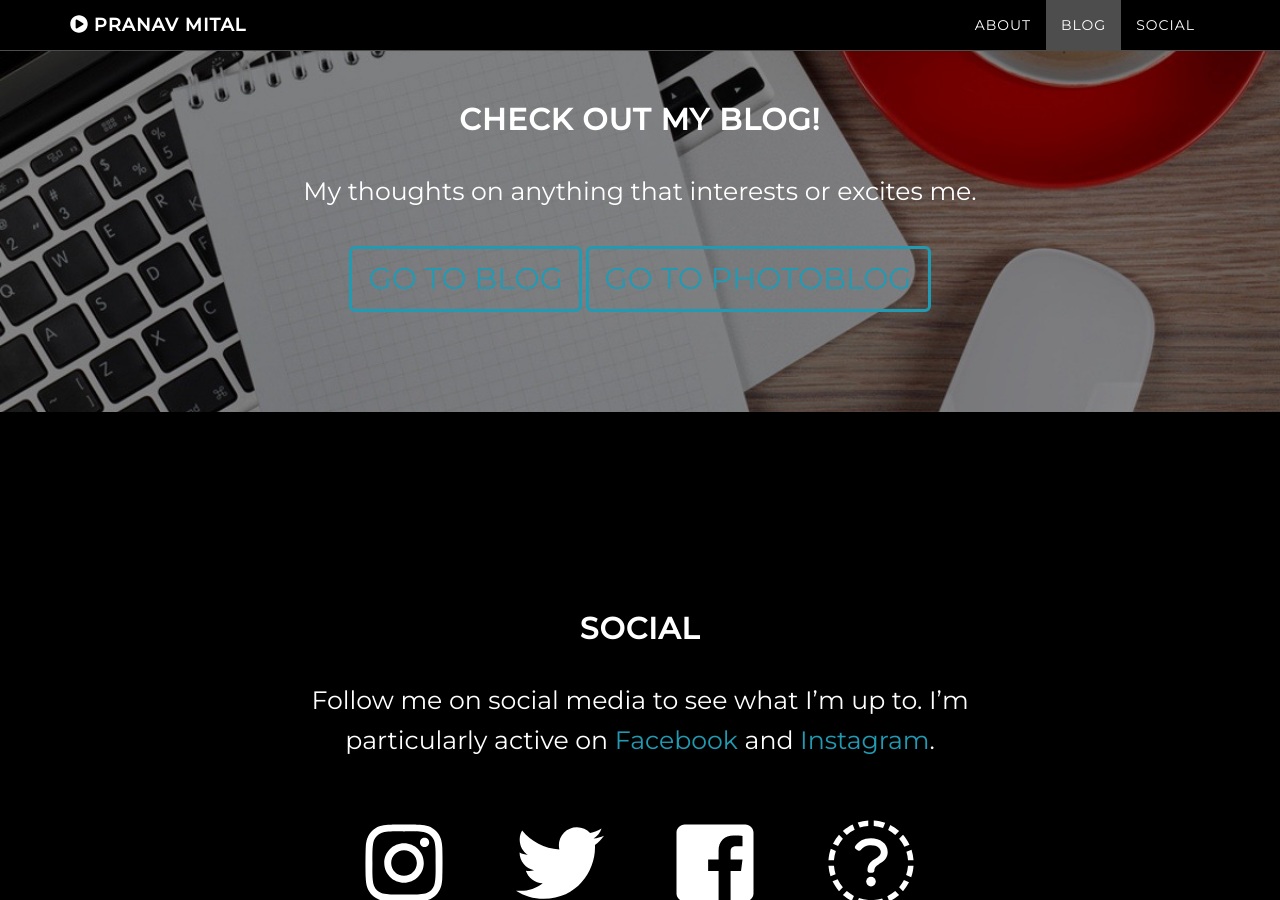
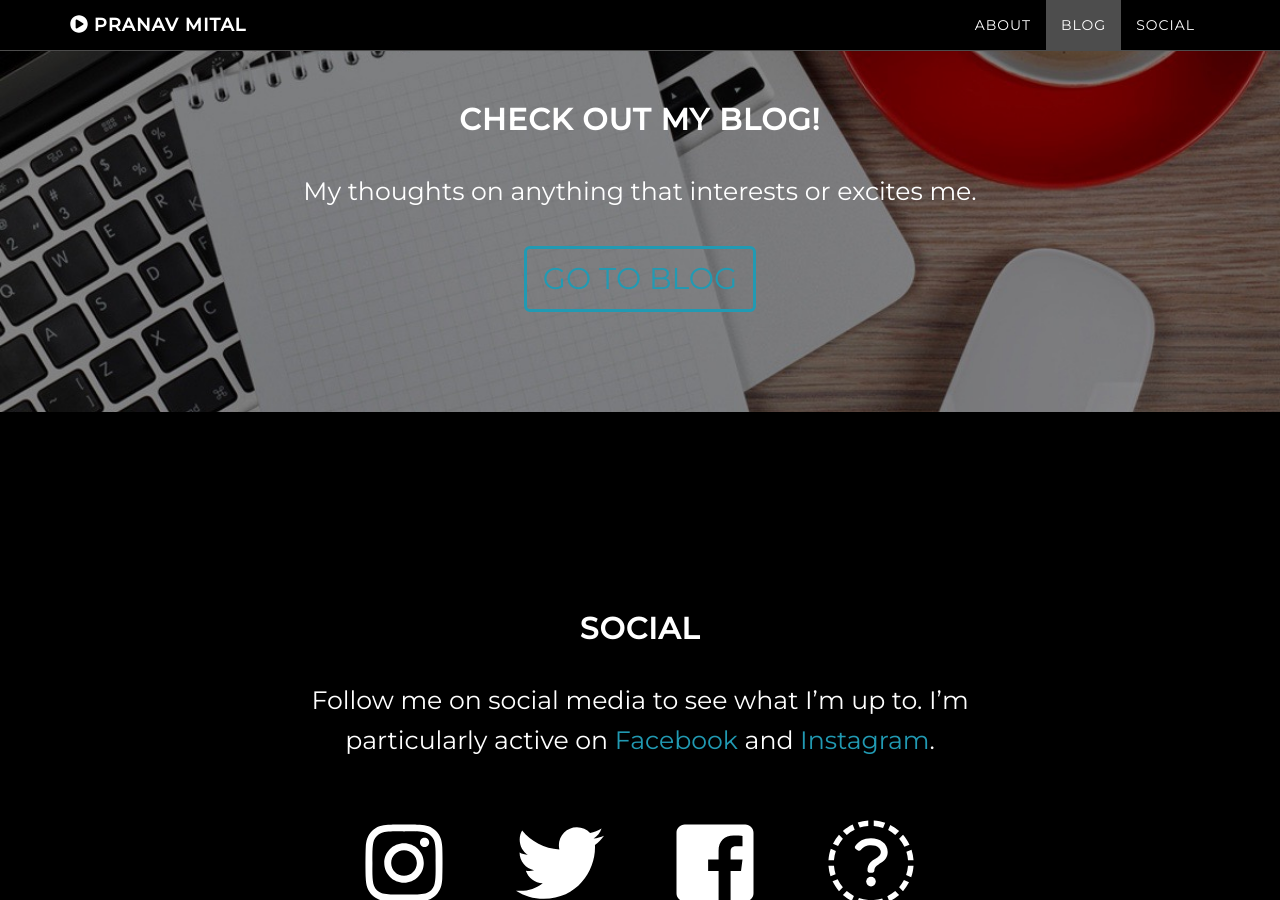
Before and after one commit to pranavmital/pranavmital.github.io, a Jekyll site: the page built from index.html, in a window 1280 px wide and 900 px high, scrolled down 1763 px. Built offline with Jekyll 4.4.1, drawn with Linux system fonts in a browser that asks for light colours; nearby versions of some CDN libraries; library files that are not in the unit come from our copies.

Commit message:
Revert "photoblog addition"
This reverts commit a70651d6d9405602f6b1cf1aed68892b247b9eee.

```diff
--- a/_includes/download.html
+++ b/_includes/download.html
@@ -9,10 +9,6 @@
                         font-size: 30px;
                         border: 3px solid #219ab3;
                         ">Go To Blog</a>
-                    <a href="http://photo.pranavmital.com" class="btn btn-default btn-lg" style="
-                        font-size: 30px;
-                        border: 3px solid #219ab3;
-                        ">Go To PhotoBlog</a>
                 </div>
             </div>
         </div>
```
